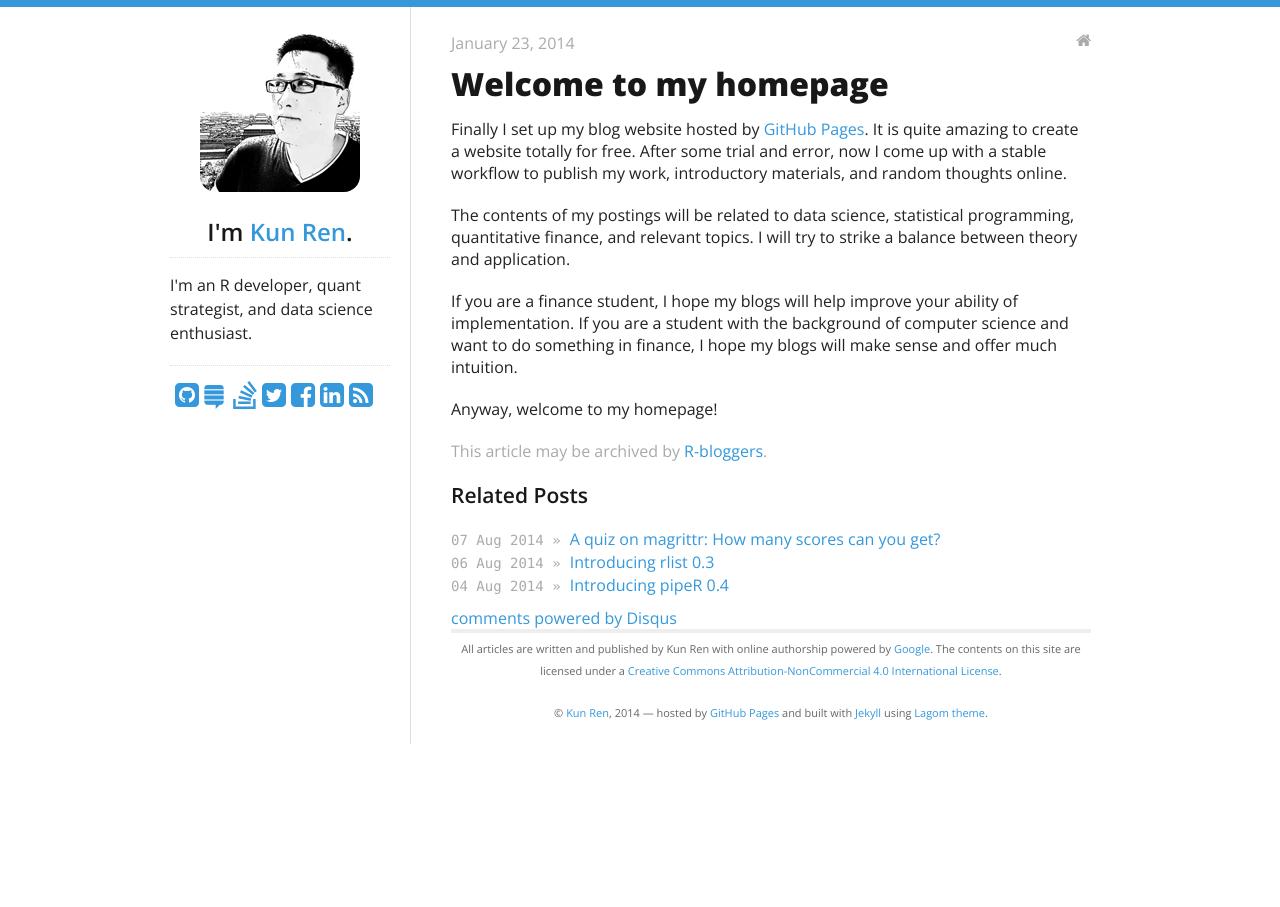
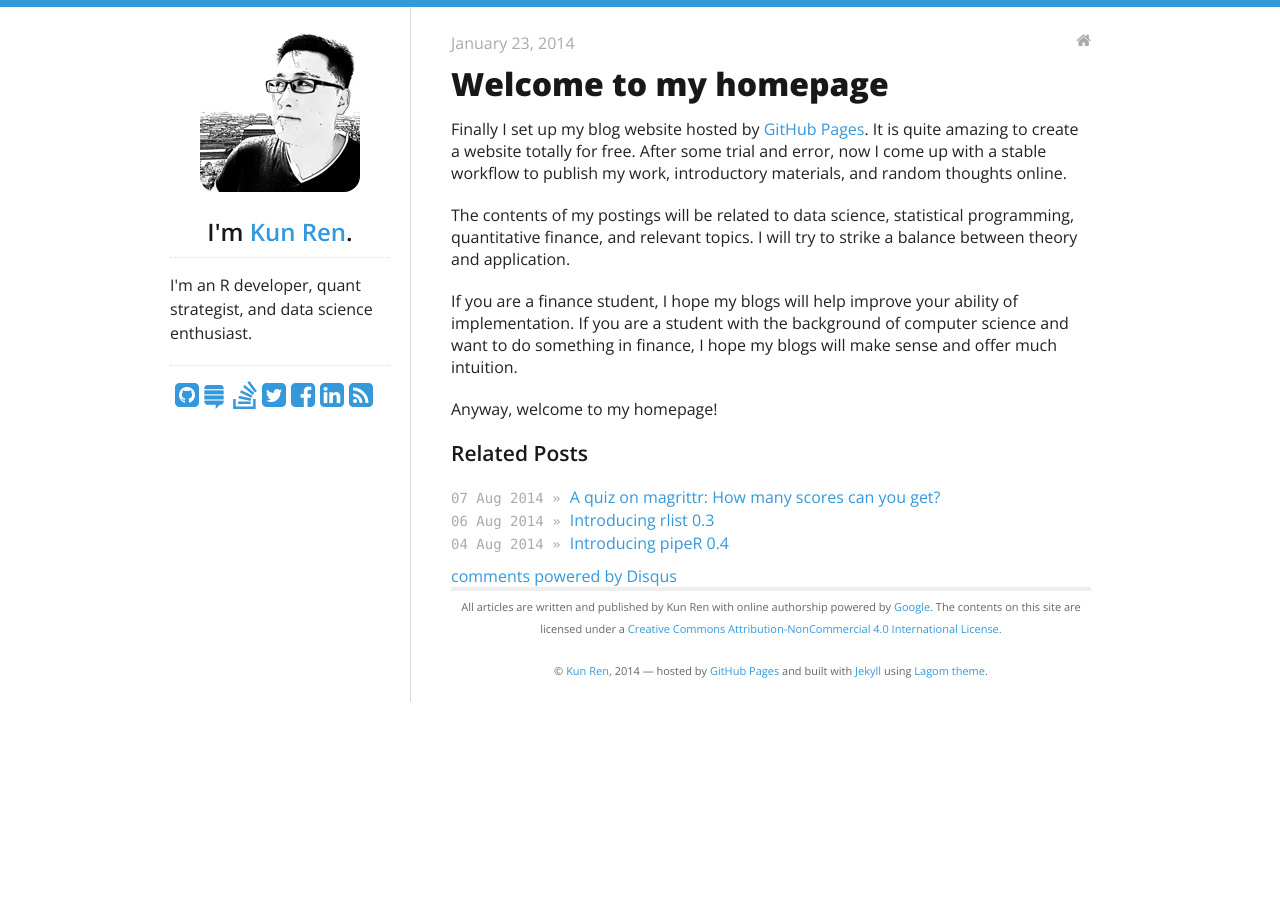
Before and after one commit to harryprince/renkun-ken.github.io, a Jekyll site: the page built from _posts/2014-01-23-welcome-to-my-homepage.md, in a window 1280 px wide. Built offline with Jekyll 4.4.1, drawn with Linux system fonts in a browser that asks for light colours; nearby versions of some CDN libraries; Markdown is read by kramdown in place of the engine named in the settings; comment, search, counter and statistics services are not loaded.

Commit message:
update template

```diff
--- a/_layouts/post.html
+++ b/_layouts/post.html
@@ -13,9 +13,6 @@ layout: default
 
 <div id="post">
   {{ content }}
-  <p class="meta">This article may be archived by
-    <a href="http://www.r-bloggers.com">R-bloggers</a>.
-  </p>
 </div>
 
 <div id="related">
```
